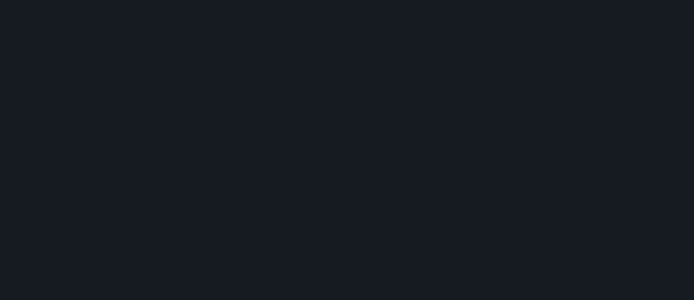
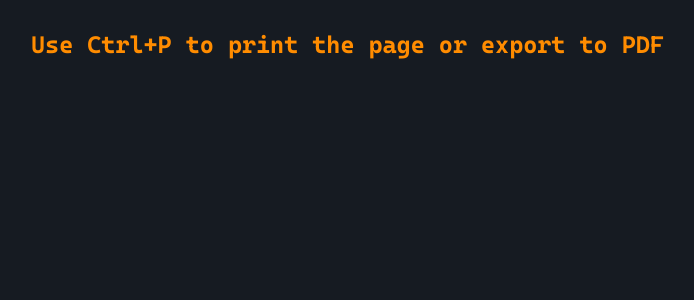
Before and after one commit to vkusnyjchaj/cardan-grille, a React (Vite) app: page /print in a window 1280 px wide. Shown: the top 300 px of the page, without its empty margins (1-695 px from the left). Built offline with nearby package versions, Linux system fonts and the light colour scheme.

Commit message:
Exclude some elements from print preview

```diff
--- a/src/views/Print/Print.module.css
+++ b/src/views/Print/Print.module.css
@@ -2,7 +2,12 @@
   margin: 32px 16px;
 }
 
+.header {
+  margin-left: 16px;
+}
+
 .controls {
+  margin-top: 32px;
   display: flex;
   gap: 16px;
   margin-left: 16px;
@@ -20,3 +25,13 @@
   margin-left: 16px;
   margin-top: 16px;
 }
+
+@media print {
+  .header {
+    display: none;
+  }
+
+  .controls * {
+    display: none;
+  }
+}
--- a/src/views/Print/Print.tsx
+++ b/src/views/Print/Print.tsx
@@ -23,6 +23,9 @@ export default function Print() {
 
   return (
     <div className={styles.print}>
+      <h2 className={styles.header}>
+        Use Ctrl+P to print the page or export to PDF
+      </h2>
       <div
         className={styles.controls}
         style={{ display: grille ? 'block' : 'none' }}
```
